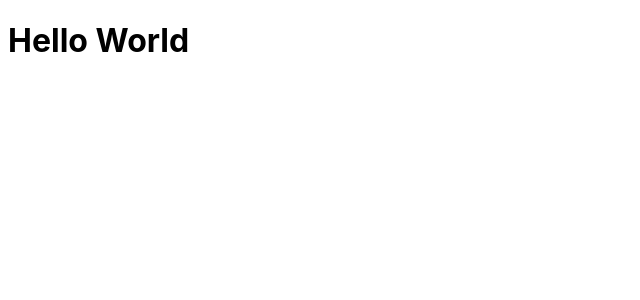
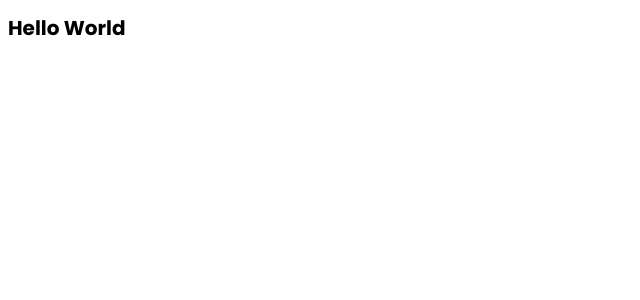
Before and after one commit to MarcosTenorioDev/Portifolio-MarcosTenorioDev, a React (Vite) app: page / in a window 1280 px wide. Shown: the top 300 px of the page, without its empty margins (0-640 px from the left). Built offline with nearby package versions, Linux system fonts and the light colour scheme.

Commit message:
:bricks: set the root css variables

```diff
--- a/src/index.css
+++ b/src/index.css
@@ -1,3 +1,21 @@
+@import url('https://fonts.googleapis.com/css2?family=Poppins:ital,wght@0,100;0,200;0,300;0,400;0,500;0,600;0,700;0,800;0,900;1,100;1,200;1,300;1,400;1,500;1,600;1,700;1,800;1,900&display=swap');
+
 :root {
-  font-family: Inter, system-ui, Avenir, Helvetica, Arial, sans-serif;
+  --primary-font: 'Poppins' , sans-serif;
+  --secondary-font : 'Inter' , sans-serif;
+  --primary-color : #FF296D;
+  --secondary-color : #05D8E8;
+  --cardBg-color : #0F1624;
+  --whatsapp-color : #25d366;
+  --text-white : #f9f5ff;
+  --background-color : #01012B;
 }
+
+html{
+  font-size: 62.5%;
+  font-family: var(--primary-font);
+}
+
+a{
+  text-decoration: none;
+}
```
